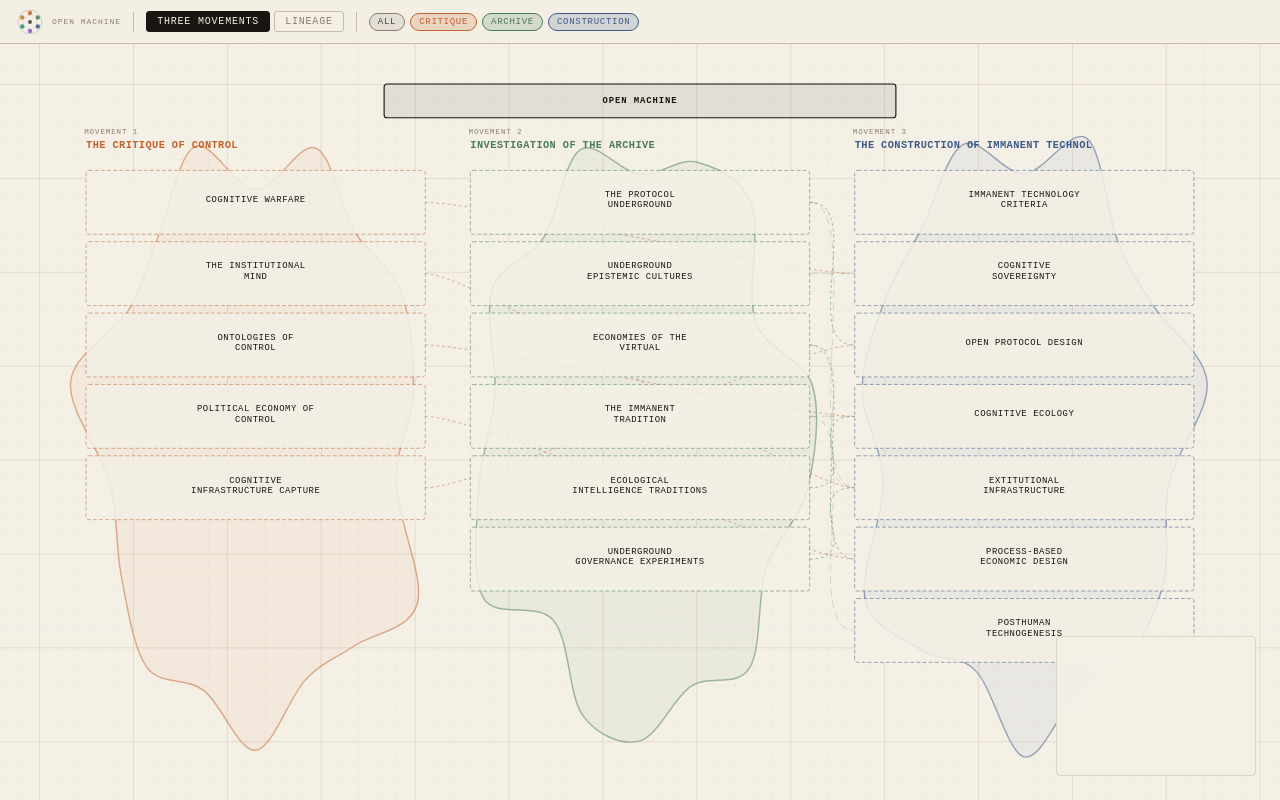
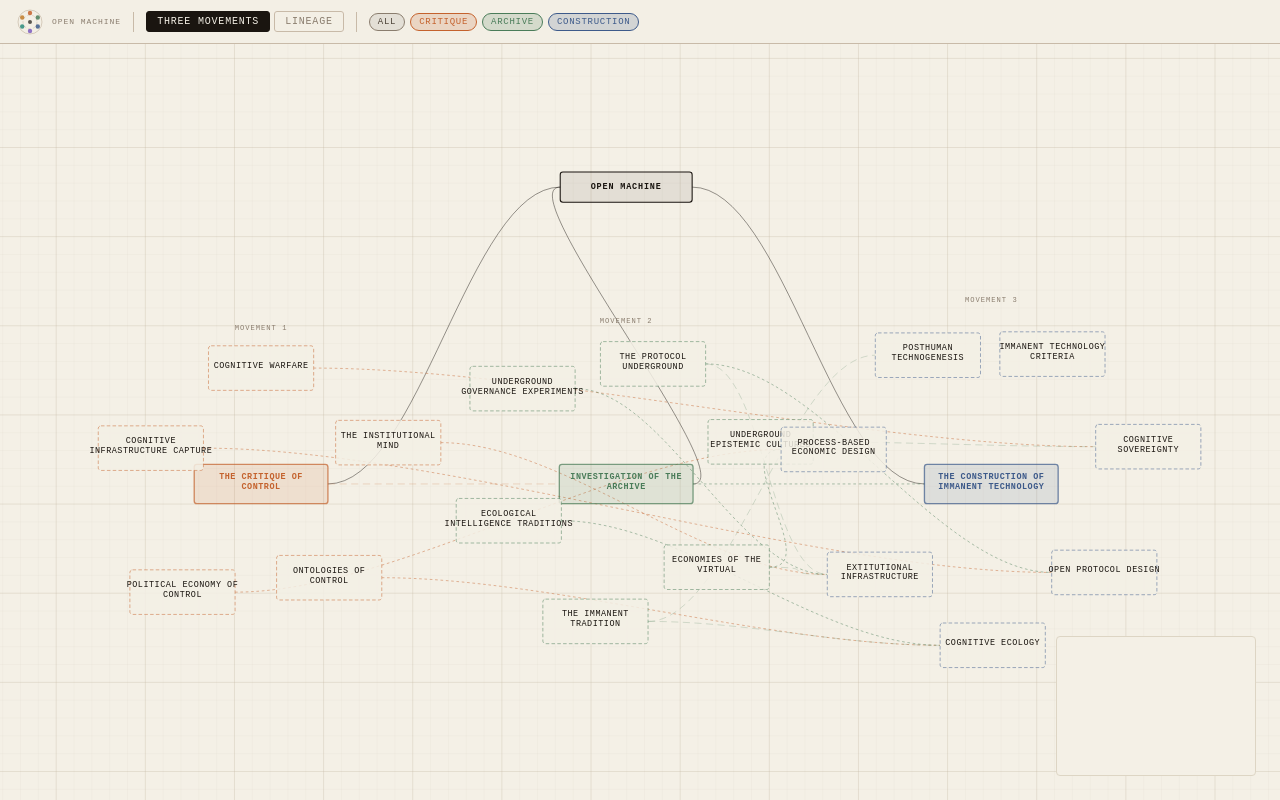
Before and after one commit to exeunt3/researchgraphproto, a React (Vite) app: page / in a window 1280 px wide. Built offline with nearby package versions, Linux system fonts and the light colour scheme.

Commit message:
Update Graph.jsx

```diff
--- a/src/Graph.jsx
+++ b/src/Graph.jsx
@@ -35,41 +35,40 @@ function splitLabel(label, maxChars = 20) {
   return rest.length > 0 ? [best, rest] : [best]
 }
 
-// ── V2 Layout: Three Columns ──────────────────────────────────────────────────
+// ── V2 Layout: Three Node Clouds ─────────────────────────────────────────────
 
 function computeV2Layout(nodes, width, height) {
-  const sidePad = 36
-  const topPad = 36
-  const colGap = 20
-  const colWidth = (width - sidePad * 2 - colGap * 2) / 3
-  const colHeight = height - topPad * 2
-
   const MOVEMENTS = [
     { cluster: 'critique',     label: 'Movement 1' },
     { cluster: 'archive',      label: 'Movement 2' },
     { cluster: 'construction', label: 'Movement 3' },
   ]
 
-  const cardWidth = colWidth - 28
-  const cardHeight = 68
-  const cardGap = 8
-  const cardStartY = 56 // below the header labels
+  const cardW = 118
+  const cardH = 50
+  const coreW = 150
+  const coreH = 44
 
   const territories = []
   const cards = []
 
   MOVEMENTS.forEach((movement, colIdx) => {
     const color = COLORS[movement.cluster] || '#8a7d6e'
-    const tx = sidePad + colIdx * (colWidth + colGap)
-    const ty = topPad
 
-    // Collect nodes for this cluster (excluding core/open_machine)
+    // Zone center: spread evenly across width, vertically centered
+    const zoneCx = width * (0.18 + colIdx * 0.32)
+    const zoneCy = height * 0.50
+
     const clusterNodes = nodes.filter(
       n => n.cluster === movement.cluster && n.type !== 'core'
     )
     const coreNode = nodes.find(
       n => n.cluster === movement.cluster && n.type === 'core'
     )
+
+    const N = clusterNodes.length
+    // Radius grows with node count so cards don't overlap
+    const ringR = Math.max(130, N * 23)
 
     territories.push({
       id: `territory-${movement.cluster}`,
@@ -78,47 +77,68 @@ function computeV2Layout(nodes, width, height) {
       label: movement.label,
       coreLabel: coreNode ? coreNode.label : movement.cluster,
       coreNodeId: coreNode ? coreNode.id : null,
-      x: tx,
-      y: ty,
-      width: colWidth,
-      height: colHeight,
+      // cx/cy used by TerritoryRect for label placement
+      cx: zoneCx,
+      labelY: zoneCy - ringR - 48,
+      // legacy bounds (used by zoom-to-fit)
+      x: zoneCx - ringR - cardW,
+      y: zoneCy - ringR - cardH,
+      width: (ringR + cardW) * 2,
+      height: (ringR + cardH) * 2,
     })
 
-    // Cards for concept nodes
-    clusterNodes.forEach((node, cardIdx) => {
-      const cx = tx + (colWidth - cardWidth) / 2
-      const cy = ty + cardStartY + cardIdx * (cardHeight + cardGap)
+    // Core node at zone center
+    if (coreNode) {
+      cards.push({
+        nodeId: coreNode.id,
+        node: coreNode,
+        cluster: movement.cluster,
+        clusterColor: color,
+        label: coreNode.label,
+        x: zoneCx - coreW / 2,
+        y: zoneCy - coreH / 2,
+        width: coreW,
+        height: coreH,
+        isCore: true,
+      })
+    }
+
+    // Concept nodes arranged in a ring around core
+    // Stagger odd-indexed nodes to a slightly larger radius for visual depth
+    clusterNodes.forEach((node, i) => {
+      const angle = (i / N) * Math.PI * 2 - Math.PI / 2 + colIdx * 0.22
+      const r = ringR + (i % 2 === 1 ? 20 : 0)
+      const nx = zoneCx + r * Math.cos(angle)
+      const ny = zoneCy + r * Math.sin(angle)
       cards.push({
         nodeId: node.id,
         node: node,
         cluster: movement.cluster,
         clusterColor: color,
         label: node.label,
-        x: cx,
-        y: cy,
-        width: cardWidth,
-        height: cardHeight,
+        x: nx - cardW / 2,
+        y: ny - cardH / 2,
+        width: cardW,
+        height: cardH,
       })
     })
   })
 
-  // open_machine: floating banner above all columns, centered
+  // Open Machine: floating at top center
   const omNode = nodes.find(n => n.type === 'open_machine')
   if (omNode) {
-    const omWidth = colWidth * 1.4
-    const omHeight = 36
-    const omX = width / 2 - omWidth / 2
-    const omY = topPad / 2 - omHeight / 2
+    const omW = 148
+    const omH = 34
     cards.push({
       nodeId: omNode.id,
       node: omNode,
       cluster: 'core',
       clusterColor: COLORS['core'] || '#1a1510',
       label: omNode.label,
-      x: omX,
-      y: omY,
-      width: omWidth,
-      height: omHeight,
+      x: width / 2 - omW / 2,
+      y: 28,
+      width: omW,
+      height: omH,
       isOpenMachine: true,
     })
   }
@@ -260,7 +280,9 @@ function computeConnections(edges, cards, activeVision) {
         y2 = tgt.y + tgt.height / 2
       }
 
-      const cpOffset = 60
+      // Scale control-point offset to ~25% of horizontal distance for graceful arcs
+      const dx = Math.abs(tgtCenterX - srcCenterX)
+      const cpOffset = Math.max(60, dx * 0.25)
       const cp1x = x1 + (srcCenterX < tgtCenterX ? cpOffset : -cpOffset)
       const cp1y = y1
       const cp2x = x2 + (srcCenterX < tgtCenterX ? -cpOffset : cpOffset)
@@ -468,6 +490,14 @@ function CardRect({ card, isSelected, isRelated, isAnySelected, onClick }) {
   const totalTextHeight = lines.length * lineHeight
   const firstLineY = textY - (totalTextHeight / 2) + lineHeight / 2
 
+  // Core hub nodes (movement centers in cloud layout) get solid fill + color text
+  const isCore = !!card.isCore
+  const rectFill = isCore ? hexToRgba(color, 0.12) : 'rgba(244,240,230,0.85)'
+  const rectDash = isCore ? null : '4,2.5'
+  const rectStrokeW = isCore ? (isSelected ? 2.2 : 1.5) : strokeWidth
+  const textFill = isCore ? color : TEXT_PRIMARY
+  const textWeight = isCore ? 'bold' : undefined
+
   return (
     <g
       className="card-group"
@@ -481,17 +511,18 @@ function CardRect({ card, isSelected, isRelated, isAnySelected, onClick }) {
         height={card.height}
         rx={3}
         ry={3}
-        fill="rgba(244,240,230,0.85)"
+        fill={rectFill}
         stroke={color}
-        strokeWidth={strokeWidth}
-        strokeDasharray="4,2.5"
+        strokeWidth={rectStrokeW}
+        strokeDasharray={rectDash || undefined}
         strokeOpacity={strokeOpacity}
       />
       <text
         textAnchor="middle"
         fontFamily={FONT_MONO}
         fontSize={card.v3 ? 9 : 9.5}
-        fill={TEXT_PRIMARY}
+        fill={textFill}
+        fontWeight={textWeight}
         letterSpacing="0.06em"
         pointerEvents="none"
       >
@@ -509,66 +540,35 @@ function CardRect({ card, isSelected, isRelated, isAnySelected, onClick }) {
   )
 }
 
-// ── Cloud blob helpers ────────────────────────────────────────────────────────
-
-function stringHash(str) {
-  let h = 5381
-  for (let i = 0; i < str.length; i++) h = (Math.imul(h, 33) ^ str.charCodeAt(i)) >>> 0
-  return h
-}
-
-function generateCloudPath(x, y, w, h, cluster) {
-  const seed = stringHash(cluster)
-  const cx = x + w / 2
-  const cy = y + h / 2
-  const rx = w / 2
-  const ry = h / 2
-  const N = 18
-  const a1 = ((seed % 1000) / 1000) * Math.PI * 2
-  const a2 = (((seed >> 10) % 1000) / 1000) * Math.PI * 2
-
-  const pts = []
-  for (let i = 0; i < N; i++) {
-    const angle = (i / N) * Math.PI * 2 - Math.PI / 2
-    const v = 0.88
-      + 0.10 * Math.sin(a1 + i * 2.39)
-      + 0.05 * Math.cos(a2 + i * 1.61)
-    pts.push({
-      x: cx + rx * v * Math.cos(angle),
-      y: cy + ry * v * Math.sin(angle),
-    })
-  }
-
-  const n = pts.length
-  let d = `M${pts[0].x.toFixed(1)},${pts[0].y.toFixed(1)}`
-  for (let i = 0; i < n; i++) {
-    const p0 = pts[(i - 1 + n) % n]
-    const p1 = pts[i]
-    const p2 = pts[(i + 1) % n]
-    const p3 = pts[(i + 2) % n]
-    const c1x = p1.x + (p2.x - p0.x) / 6
-    const c1y = p1.y + (p2.y - p0.y) / 6
-    const c2x = p2.x - (p3.x - p1.x) / 6
-    const c2y = p2.y - (p3.y - p1.y) / 6
-    d += ` C${c1x.toFixed(1)},${c1y.toFixed(1)} ${c2x.toFixed(1)},${c2y.toFixed(1)} ${p2.x.toFixed(1)},${p2.y.toFixed(1)}`
-  }
-  return d + 'Z'
-}
-
 // ── Territory component ───────────────────────────────────────────────────────
 
 function TerritoryRect({ territory, activeVision }) {
   const color = territory.clusterColor
 
-  const background = activeVision === 'v2' ? (
-    <path
-      d={generateCloudPath(territory.x, territory.y, territory.width, territory.height, territory.cluster)}
-      fill={hexToRgba(color, 0.06)}
-      stroke={color}
-      strokeWidth={1.5}
-      strokeOpacity={0.5}
-    />
-  ) : (
+  // V2 cloud layout: no background shape, just a floating zone label above the cloud
+  if (activeVision === 'v2') {
+    return (
+      <g className="territory-group">
+        <text
+          x={territory.cx}
+          y={territory.labelY}
+          textAnchor="middle"
+          dominantBaseline="hanging"
+          fontFamily={FONT_MONO}
+          fontSize={8}
+          fill={TEXT_MUTED}
+          letterSpacing="0.14em"
+          pointerEvents="none"
+        >
+          {territory.label.toUpperCase()}
+        </text>
+      </g>
+    )
+  }
+
+  // V3 band layout: keep the rectangle
+  return (
+    <g className="territory-group">
       <rect
         x={territory.x}
         y={territory.y}
@@ -580,16 +580,9 @@ function TerritoryRect({ territory, activeVision }) {
         stroke={color}
         strokeWidth={1}
       />
-  )
-
-  return (
-    <g className="territory-group">
-      {background}
-
-      {/* Territory label header (muted, small) */}
       <text
-        x={territory.x + (activeVision === 'v3' ? 10 : 12)}
-        y={territory.y + (activeVision === 'v3' ? 10 : 12)}
+        x={territory.x + 10}
+        y={territory.y + 10}
         dominantBaseline="hanging"
         fontFamily={FONT_MONO}
         fontSize={8}
@@ -599,11 +592,9 @@ function TerritoryRect({ territory, activeVision }) {
       >
         {territory.label.toUpperCase()}
       </text>
-
-      {/* Core node / movement name */}
       <text
-        x={territory.x + (activeVision === 'v3' ? 10 : 14)}
-        y={territory.y + (activeVision === 'v3' ? 22 : 24)}
+        x={territory.x + 10}
+        y={territory.y + 22}
         dominantBaseline="hanging"
         fontFamily={FONT_MONO}
         fontSize={11}
@@ -613,7 +604,7 @@ function TerritoryRect({ territory, activeVision }) {
         pointerEvents="none"
       >
         {territory.coreLabel
-          ? territory.coreLabel.toUpperCase().slice(0, activeVision === 'v3' ? 30 : 36)
+          ? territory.coreLabel.toUpperCase().slice(0, 30)
           : ''}
       </text>
     </g>
```
Lines whose indentation alone changed are shown as unchanged.
